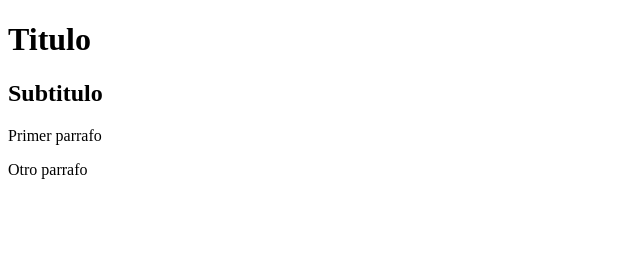
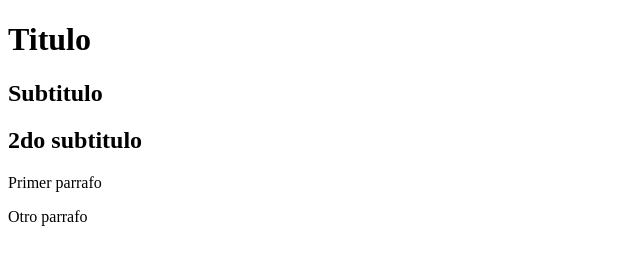
Before and after one commit to Brizuela-Matias/tp1_tup3_2025, a plain HTML site: page index.html in a window 1280 px wide. Shown: the whole page, without its empty margins (0-640 px from the left). Drawn offline with Linux system fonts and the light colour scheme.

Commit message:
Segundo subtitulo

```diff
--- a/index.html
+++ b/index.html
@@ -8,6 +8,7 @@
 <body>
     <h1>Titulo</h1>
     <h2>Subtitulo</h2>
+    <h2>2do subtitulo</h2>
     <p>Primer parrafo</p>
     <p>Otro parrafo</p>
 
```
